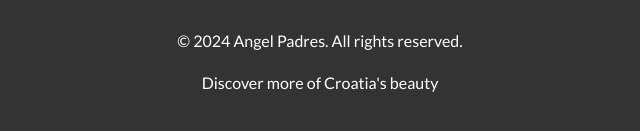
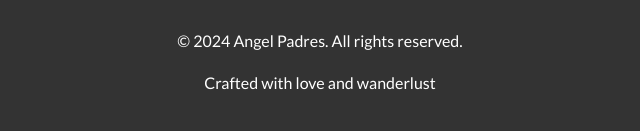
Before and after one commit to angelpadres/Main, a plain HTML site: page croatia/hvar.html in a window 1280 px wide. Shown: the part 1948-2079 px from the top of the page, 320-960 px from the left. Drawn offline with nearby package versions, Linux system fonts and the light colour scheme.

Commit message:
fixed footers to match

```diff
--- a/croatia/hvar.html
+++ b/croatia/hvar.html
@@ -248,7 +248,7 @@
 
     <footer>
         <p>© 2024 Angel Padres. All rights reserved.</p>
-        <p>Discover more of Croatia's beauty</p>
+        <p>Crafted with love and wanderlust</p>
     </footer>
 
     <script>
```
Also changed, not shown: croatia/brac.html (+1 -1 lines), croatia/korcula.html (+1 -1 lines), croatia/mljet.html (+1 -1 lines), croatia/trogir.html (+1 -1 lines), croatia/zagreb.html (+1 -1 lines).
